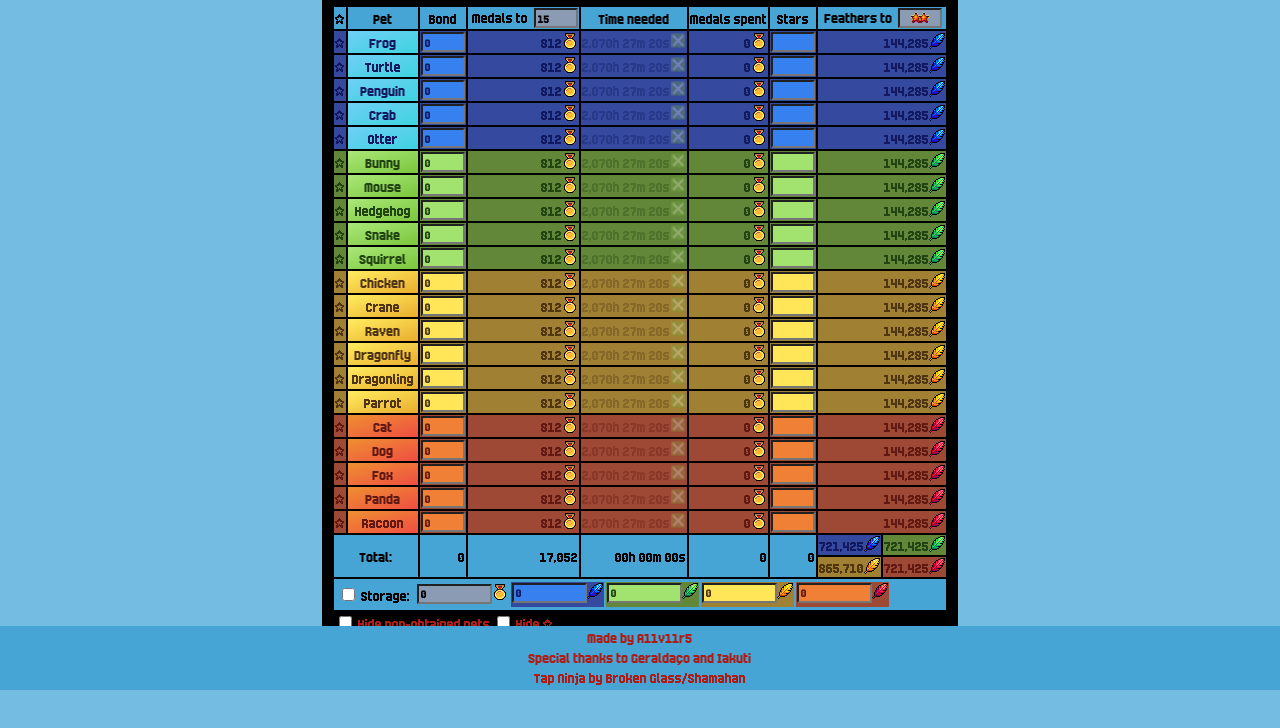
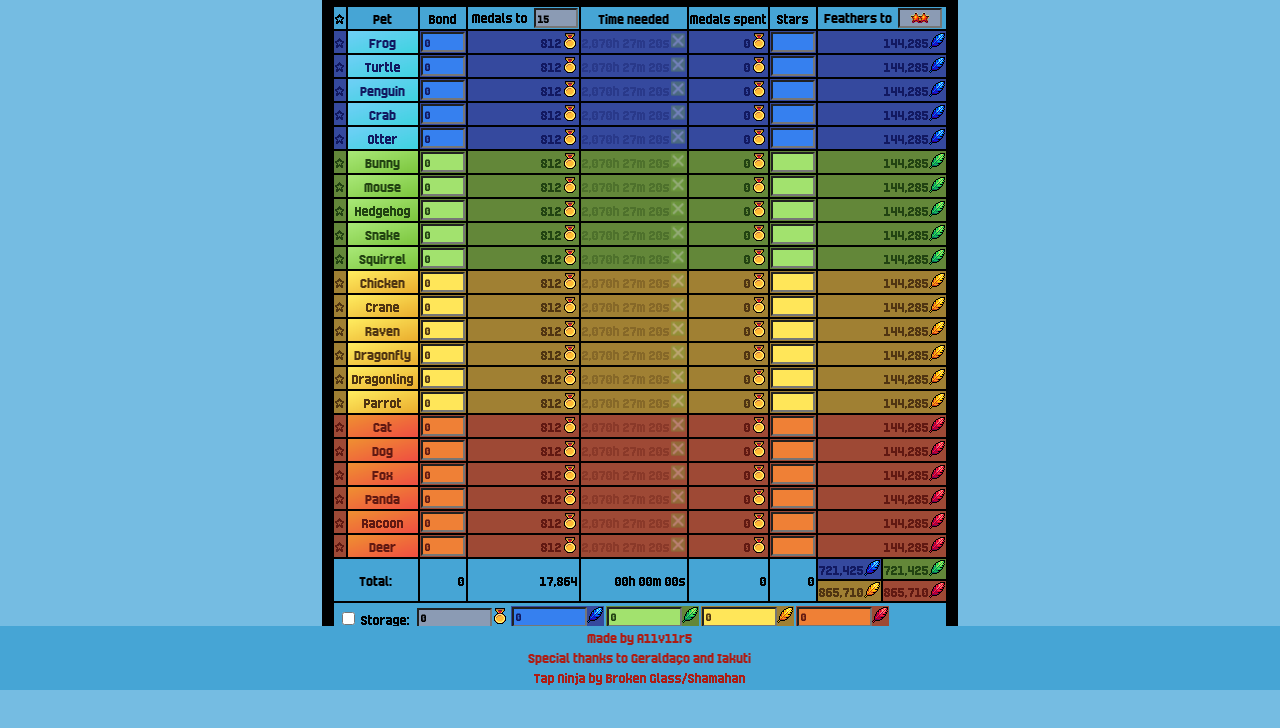
Before and after one commit to A11v1r15/Tap_Ninja_Calc, a plain HTML site: page index.html in a window 1280 px wide. Shown: the part 110-838 px from the top of the page. Drawn offline with nearby package versions, Linux system fonts and the light colour scheme.

Commit message:
Add Deer, Whittle, and Zen currency support
This commit adds the missing Deer and Whittle entries, enables the previously hidden tint variants, and includes the new Zen currency in storage tracking and styling. It also updates the storage table layout and adds the Zen asset so the currency displays correctly.

```diff
--- a/css/main.css
+++ b/css/main.css
@@ -242,6 +242,19 @@ th {
 }
 .Experience .LocalizedLabel,
 .Experience input {
+	background: #8b9bb4;
+}
+
+.Zen::after {
+	content: "";
+	display: block;
+	background: url("../img/Zen.png") no-repeat;
+	width: 16px;
+	height: 16px;
+	float: right;
+}
+.Zen .LocalizedLabel,
+.Zen input {
 	background: #8b9bb4;
 }
 
--- a/js/data.js
+++ b/js/data.js
@@ -20,6 +20,7 @@ const petList = [
 	["Fox"       , "Beast"   ],//06
 	["Panda"     , "Beast"   ],//09
 	["Racoon"    , "Beast"   ],//16
+	["Deer"      , "Beast"   ],//21
 ];
 
 const tintList = [
@@ -45,8 +46,8 @@ const tintList = [
 	["Fox"       , "Fox"        , 10000000 ,   0 , 15000 , 100 , "#494c54" , "#000000" , "#e1dcd7" , "#f4cca1"],
 	["Panda"     , "Panda"      , 10000000 , 150 , 15000 ,   0 , "#ac4200" , "#6d4b39" , "#fd90b7" , "#000000"],
 	["Racoon"    , "Racoon"     , 10000000 , 150 , 15000 ,   0 , "#cc8d3c" , "#8e8e8e" , "#b75800" , "#000000"],
-//	["Deer"      , "Deer"       , 10000000 , 150 , 15000 , 100 , "#000000" , "#000000" , "#000000" , "#000000"],
-//	["LilOtter"  , "Otter"      , 17500000 , 250 , 25000 , 150 , "#000000" , "#000000" , "#000000" , "#000000"],
+	["Deer"      , "Deer"       , 10000000 , 150 , 15000 , 100 , "#000000" , "#000000" , "#000000" , "#000000"],
+	["LilOtter"  , "Otter"      , 17500000 , 250 , 25000 , 150 , "#000000" , "#000000" , "#000000" , "#000000"],
 	["Capybara"  , "Mouse"      , 17500000 , 250 ,     0 , 150 , "#50504f" , "#99491e" , "#000000" , "#cc8d3c"],
 	["Duck"      , "Chicken"    , 17500000 , 250 , 25000 , 150 , "#014039" , "#825235" , "#ffef7f" , "#2b2b33"],
 	["LuckDragon", "Dragonling" ,        0 , 250 , 25000 , 150 , "#000000" , "#d164ff" , "#ffc61d" , "#3b3b4d"],
@@ -54,8 +55,8 @@ const tintList = [
 	["LilKitten" , "Cat"        , 17500000 , 250 , 25000 ,   0 , "#494c54" , "#b3c0cf" , "#161616" , "#000000"],
 	["LilDoggie" , "Dog"        , 17500000 , 250 , 25000 ,   0 , "#292930" , "#99342d" , "#ccaa51" , "#000000"],
 	["LilFox"    , "Fox"        , 17500000 ,   0 , 25000 , 150 , "#494c54" , "#000000" , "#e1dcd7" , "#f4cca1"],
-//	["Fawn"      , "Deer"       , 17500000 , 250 , 25000 , 150 , "#000000" , "#000000" , "#000000" , "#000000"],
-//	["LilChick"  , "Chicken"    , 25000000 , 350 , 35000 , 200 , "#000000" , "#000000" , "#000000" , "#000000"],
+	["Fawn"      , "Deer"       , 17500000 , 250 , 25000 , 150 , "#000000" , "#000000" , "#000000" , "#000000"],
+	["LilChick"  , "Chicken"    , 25000000 , 350 , 35000 , 200 , "#000000" , "#000000" , "#000000" , "#000000"],
 	["Wolf"      , "Dog"        , 25000000 , 350 , 35000 ,   0 , "#b27623" , "#2b2b33" , "#dce7ea" , "#000000"],
 ];
 
@@ -72,6 +73,7 @@ const heroList = [
 	["Elyanna"    , "Legendary" , "Earth" , "Support"  , "The Natures Guardian" ],//39
 	["Ulrik"      , "Legendary" , "Earth" , "Warrior"  , "The Beastmaster"      ],//55
 	["Ekho"       , "Legendary" , "Earth" , "Support"  , "The Shaman"           ],//57
+	["Whittle"    , "Legendary" , "Earth" , "Support"  , "The Carpenter"        ],//38
 	["Hiro"       , "Legendary" , "Wind"  , "Warrior"  , "The Warrior of Honor" ],//25
 	["Akira"      , "Legendary" , "Wind"  , "Assassin" , "The Grim Revenge"     ],//27
 	["Scythe"     , "Legendary" , "Wind"  , "Mage"     , "The Harvester"        ],//29
@@ -86,7 +88,6 @@ const heroList = [
 	["Xyzl"       , "Legendary" , "Fire"  , "Mage"     , "The Archdemon"        ],//54
 //	["Uchigo"     , "Legendary" , ""      , ""         , "The Swift Blade"      ],//42
 //	["AmiRot"     , "Legendary" , "Earth" , "Mage"     , "The Rotting Spirit"   ],//37
-//	["Whittle"    , "Legendary" , "Earth" , "Support"  , "The Carpenter"        ],//38
 //	["Nina"       , "Legendary" , "Wind"  , "Mage"     , "The Disguised Beauty" ],//28
 	["Demid"      , "Epic"      , "Water" , "Mage"     , "The Water Bender"     ],//14
 	["Momo"       , "Epic"      , "Water" , "Support"  , "The Peach Warden"     ],//15
@@ -369,4 +370,5 @@ const currencies = [
 	"Amber",
 	"Medal",
 	"Experience",
+	"Zen",
 ]
--- a/js/main.js
+++ b/js/main.js
@@ -158,27 +158,6 @@ function start() {
 	equipmentStorage0.append(equipmentStorage1);
 	equipmentTable.append(totalEquipment).append(equipmentStorage0);
 
-
-	let storageTable = $("#storageTable tbody");
-	let str0  = $("<td class='Aquatic Feather'><div class='Cell'><input type='number' min='0' max='9999999' id='storageTabAquaticFeather' onchange='onChangeStorageTab()' title='Aquatic Feather'><div class='LocalizedLabel' id='labelStorageTabAquaticFeather'>NaN</div></div></td>");
-	let str1  = $("<td class='Critter Feather'><div class='Cell'><input type='number' min='0' max='9999999' id='storageTabCritterFeather' onchange='onChangeStorageTab()' title='Critter Feather'><div class='LocalizedLabel' id='labelStorageTabCritterFeather'>NaN</div></div></td>");
-	let str2  = $("<td class='Flying Feather'><div class='Cell'><input type='number' min='0' max='9999999' id='storageTabFlyingFeather' onchange='onChangeStorageTab()' title='Flying Feather'><div class='LocalizedLabel' id='labelStorageTabFlyingFeather'>NaN</div></div></td>");
-	let str3  = $("<td class='Beast Feather'><div class='Cell'><input type='number' min='0' max='9999999' id='storageTabBeastFeather' onchange='onChangeStorageTab()' title='Beast Feather'><div class='LocalizedLabel' id='labelStorageTabBeastFeather'>NaN</div></div></td>");
-	let str4  = $("<td class='Water Dust'><div class='Cell'><input type='number' min='0' max='9999999' id='storageTabWaterDust' onchange='onChangeStorageTab()' title='Water Dust'><div class='LocalizedLabel' id='labelStorageTabWaterDust'>NaN</div></div></td>");
-	let str5  = $("<td class='Earth Dust'><div class='Cell'><input type='number' min='0' max='9999999' id='storageTabEarthDust' onchange='onChangeStorageTab()' title='Earth Dust'><div class='LocalizedLabel' id='labelStorageTabEarthDust'>NaN</div></div></td>");
-	let str6  = $("<td class='Wind Dust'><div class='Cell'><input type='number' min='0' max='9999999' id='storageTabWindDust' onchange='onChangeStorageTab()' title='Wind Dust'><div class='LocalizedLabel' id='labelStorageTabWindDust'>NaN</div></div></td>");
-	let str7  = $("<td class='Fire Dust'><div class='Cell'><input type='number' min='0' max='9999999' id='storageTabFireDust' onchange='onChangeStorageTab()' title='Fire Dust'><div class='LocalizedLabel' id='labelStorageTabFireDust'>NaN</div></div></td>");
-	let str8  = $("<td class='Amber' colspan='2'><div class='Cell'><input type='number' min='0' id='storageTabAmber' onchange='onChangeStorageTab()' title='Amber'><div class='LocalizedLabel' id='labelStorageTabAmber'>NaN</div></div></td>");
-	let str9  = $("<td class='Medal'><div class='Cell'><input type='number' min='0' max='9999999' id='storageTabMedal' onchange='onChangeStorageTab()' title='Medal'><div class='LocalizedLabel' id='labelStorageTabMedal'>NaN</div></div></td>");
-	let str10 = $("<td class='Experience'><div class='Cell'><input type='number' min='0' max='9999999' id='storageTabExperience' onchange='onChangeStorageTab()' title='Experience'><div class='LocalizedLabel' id='labelStorageTabExperience'>NaN</div></div></td>");
-	let strow0 = $("<tr></tr>");
-	strow0.append(str0).append(str1).append(str2).append(str3);
-	let strow1 = $("<tr></tr>");
-	strow1.append(str4).append(str5).append(str6).append(str7);
-	let strow2 = $("<tr class='header	'></tr>");
-	strow2.append(str8).append(str9).append(str10);
-	storageTable.append(strow0).append(strow1).append(strow2);
-
 	currencies.forEach(currency => {
 		$("#storage" + currency).val(localStorageGetItem("storage" + currency, 0));
 		$("#storageTab" + currency).val(localStorageGetItem("storage" + currency, 0));
@@ -258,9 +237,9 @@ function start() {
 		td3.css("background", tint[9]);
 		tr.append(th).append(td0).append(td1).append(td2).append(td3);
 		tintTable.append(tr);
-		if (tintList.indexOf(tint) == 20)
+		if (tintList.indexOf(tint) == 21)
 			tintTable.append(header1);
-		if (tintList.indexOf(tint) == 27)
+		if (tintList.indexOf(tint) == 30)
 			tintTable.append(header2);
 	});
 	let totalTint = $("<tr class='header'><th>Total missing:</th><td id='outTotalTintEnemies'>NaN</td><td id='outTotalTintChallenges'>NaN</td><td id='outTotalTintAmber'>NaN</td><td id='outTotalTintDungeon'>NaN</td></tr>");
@@ -275,6 +254,27 @@ function start() {
 	tdFt.append(hideTintInput).append(hideTintInputLabel).append(hideUnobtainedTintInput).append(hideUnobtainedTintInputLabel)
 	tintTable.append(totalTint).append(optimalTint).append(tdFt);
 	$("#tintTable").append(tintTable);
+
+	let storageTable = $("#storageTable tbody");
+	let str0  = $("<td class='Aquatic Feather'><div class='Cell'><input type='number' min='0' max='9999999' id='storageTabAquaticFeather' onchange='onChangeStorageTab()' title='Aquatic Feather'><div class='LocalizedLabel' id='labelStorageTabAquaticFeather'>NaN</div></div></td>");
+	let str1  = $("<td class='Critter Feather'><div class='Cell'><input type='number' min='0' max='9999999' id='storageTabCritterFeather' onchange='onChangeStorageTab()' title='Critter Feather'><div class='LocalizedLabel' id='labelStorageTabCritterFeather'>NaN</div></div></td>");
+	let str2  = $("<td class='Flying Feather'><div class='Cell'><input type='number' min='0' max='9999999' id='storageTabFlyingFeather' onchange='onChangeStorageTab()' title='Flying Feather'><div class='LocalizedLabel' id='labelStorageTabFlyingFeather'>NaN</div></div></td>");
+	let str3  = $("<td class='Beast Feather'><div class='Cell'><input type='number' min='0' max='9999999' id='storageTabBeastFeather' onchange='onChangeStorageTab()' title='Beast Feather'><div class='LocalizedLabel' id='labelStorageTabBeastFeather'>NaN</div></div></td>");
+	let str4  = $("<td class='Water Dust'><div class='Cell'><input type='number' min='0' max='9999999' id='storageTabWaterDust' onchange='onChangeStorageTab()' title='Water Dust'><div class='LocalizedLabel' id='labelStorageTabWaterDust'>NaN</div></div></td>");
+	let str5  = $("<td class='Earth Dust'><div class='Cell'><input type='number' min='0' max='9999999' id='storageTabEarthDust' onchange='onChangeStorageTab()' title='Earth Dust'><div class='LocalizedLabel' id='labelStorageTabEarthDust'>NaN</div></div></td>");
+	let str6  = $("<td class='Wind Dust'><div class='Cell'><input type='number' min='0' max='9999999' id='storageTabWindDust' onchange='onChangeStorageTab()' title='Wind Dust'><div class='LocalizedLabel' id='labelStorageTabWindDust'>NaN</div></div></td>");
+	let str7  = $("<td class='Fire Dust'><div class='Cell'><input type='number' min='0' max='9999999' id='storageTabFireDust' onchange='onChangeStorageTab()' title='Fire Dust'><div class='LocalizedLabel' id='labelStorageTabFireDust'>NaN</div></div></td>");
+	let str8  = $("<td class='Amber'><div class='Cell'><input type='number' min='0' id='storageTabAmber' onchange='onChangeStorageTab()' title='Amber'><div class='LocalizedLabel' id='labelStorageTabAmber'>NaN</div></div></td>");
+	let str9  = $("<td class='Medal'><div class='Cell'><input type='number' min='0' max='9999999' id='storageTabMedal' onchange='onChangeStorageTab()' title='Medal'><div class='LocalizedLabel' id='labelStorageTabMedal'>NaN</div></div></td>");
+	let str10 = $("<td class='Experience'><div class='Cell'><input type='number' min='0' max='9999999' id='storageTabExperience' onchange='onChangeStorageTab()' title='Experience'><div class='LocalizedLabel' id='labelStorageTabExperience'>NaN</div></div></td>");
+	let str11 = $("<td class='Zen'><div class='Cell'><input type='number' min='0' max='9999999' id='storageTabZen' onchange='onChangeStorageTab()' title='Zen'><div class='LocalizedLabel' id='labelStorageTabZen'>NaN</div></div></td>");
+	let strow0 = $("<tr></tr>");
+	strow0.append(str0).append(str1).append(str2).append(str3);
+	let strow1 = $("<tr></tr>");
+	strow1.append(str4).append(str5).append(str6).append(str7);
+	let strow2 = $("<tr class='header	'></tr>");
+	strow2.append(str8).append(str9).append(str10).append(str11);
+	storageTable.append(strow0).append(strow1).append(strow2);
 
 	$("#tintTable .header").eq(0).children().eq(1).text((10000000).toLocaleString() + " Enemies");
 	$("#tintTable .header").eq(0).children().eq(3).text((15000).toLocaleString() + " Amber ");
```
Also changed, not shown: img/Zen.png (added).
